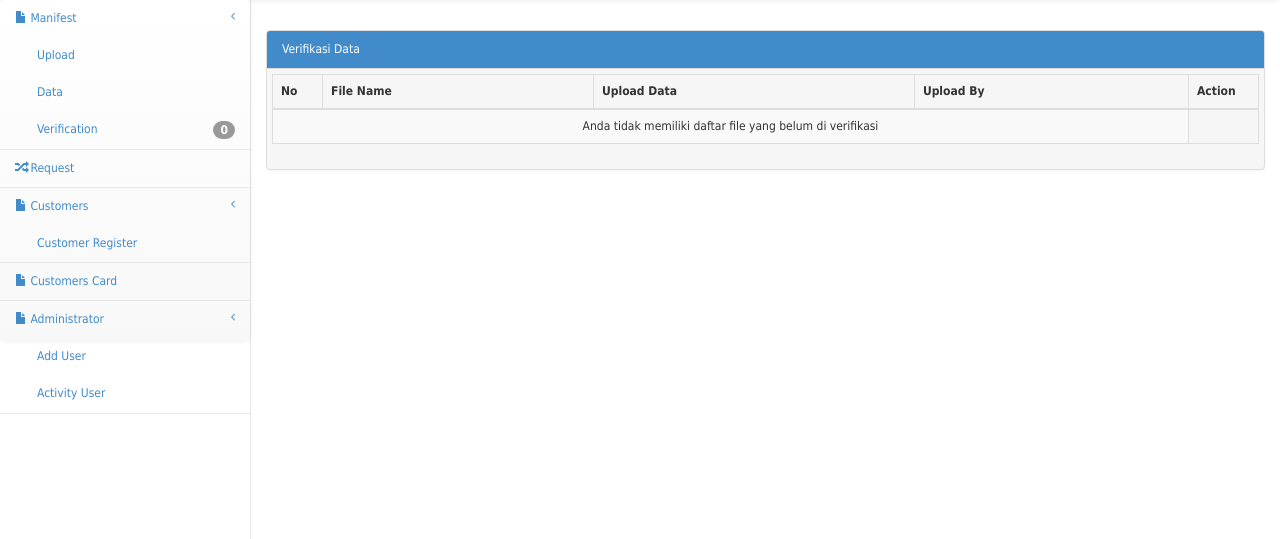
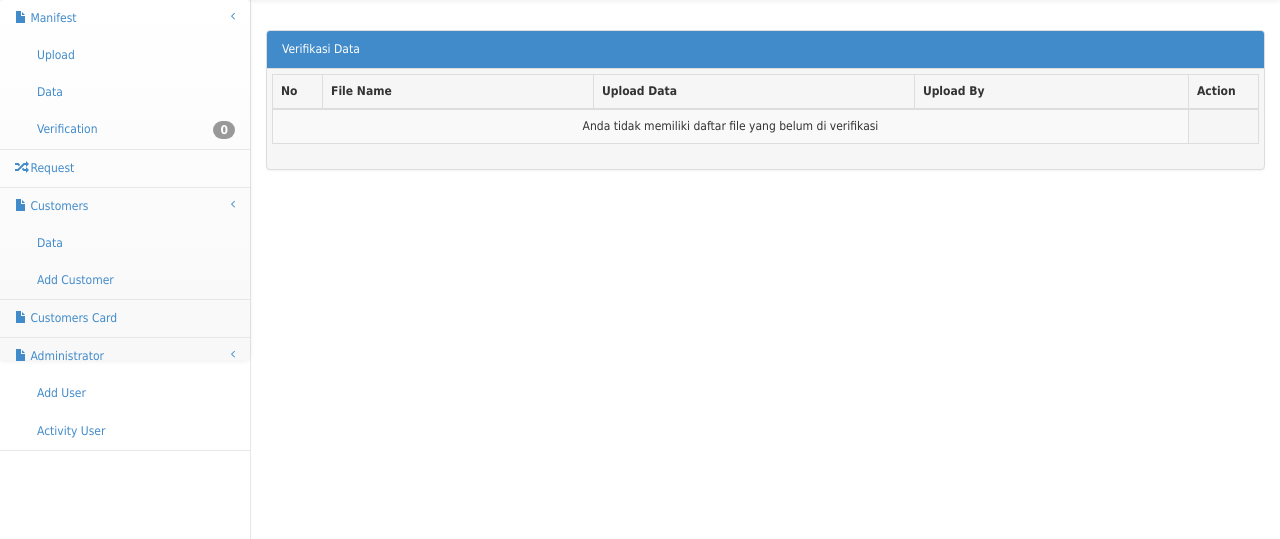
Before and after one commit to bebeck/manifest-system, a CodeIgniter app: a page that uses application/views/content/navigation-menu.php in a window 1280 px wide. Shown: the part 51-590 px from the top of the page. Run offline with CodeIgniter, Linux system fonts and the light colour scheme; data that the repository does not hold is empty; some libraries are stand-ins or nearby versions.

Commit message:
customer input

```diff
--- a/application/views/content/navigation-menu.php
+++ b/application/views/content/navigation-menu.php
@@ -232,7 +232,9 @@
                     <a href="<?=base_url('customers')?>"><i class="glyphicon glyphicon-file"></i> Customers <span class="fa arrow"></span></a>
 
                       <ul class="nav nav-second-level">
-                        <li><a href="<?= base_url()?>customers/register">Customer Register </a></li>
+                        <li><a href="<?= base_url()?>customers">Data </a></li>
+                        <li><a href="<?= base_url()?>customers/register">Add Customer </a></li>
+
 
 
                     </ul>
```
